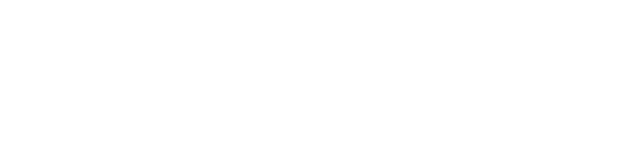
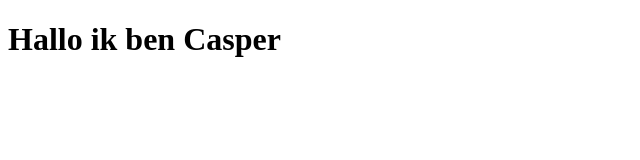
Before and after one commit to vanGenderingen/vanGenderingen.github.io, a plain HTML site: page index.html in a window 1280 px wide. Shown: the whole page, without its empty margins (0-640 px from the left). Drawn offline with Linux system fonts and the light colour scheme.

Commit message:
Update index.html

```diff
--- a/index.html
+++ b/index.html
@@ -2,9 +2,9 @@
 <html lang="en">
 <head>
     <meta charset="UTF-8">
-    <title>Caspaaaaaa</title>
+    <title>Casper v. Genderingen</title>
 </head>
 <body>
-
+    <H1>Hallo ik ben Casper</H1>
 </body>
 </html>
```
